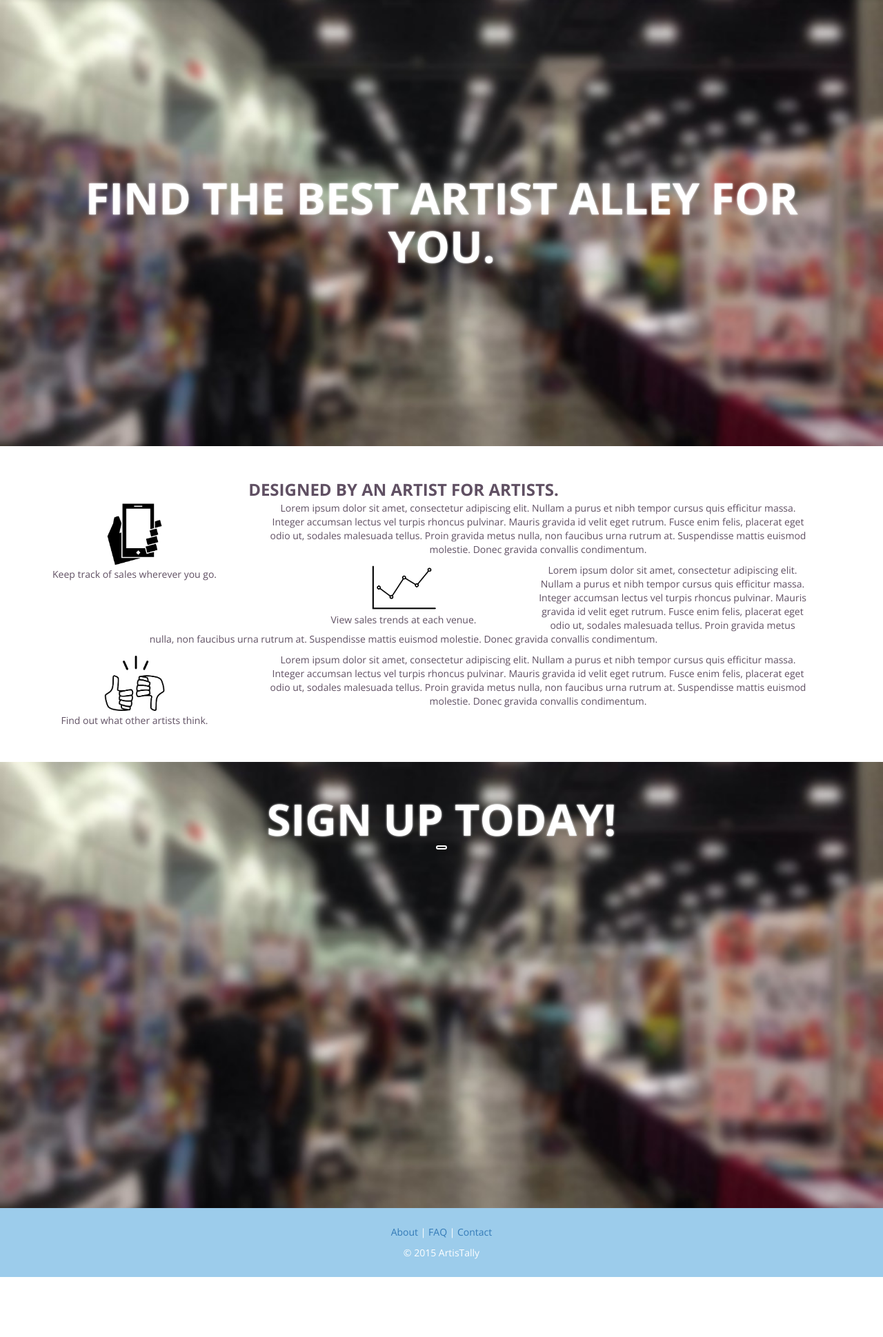
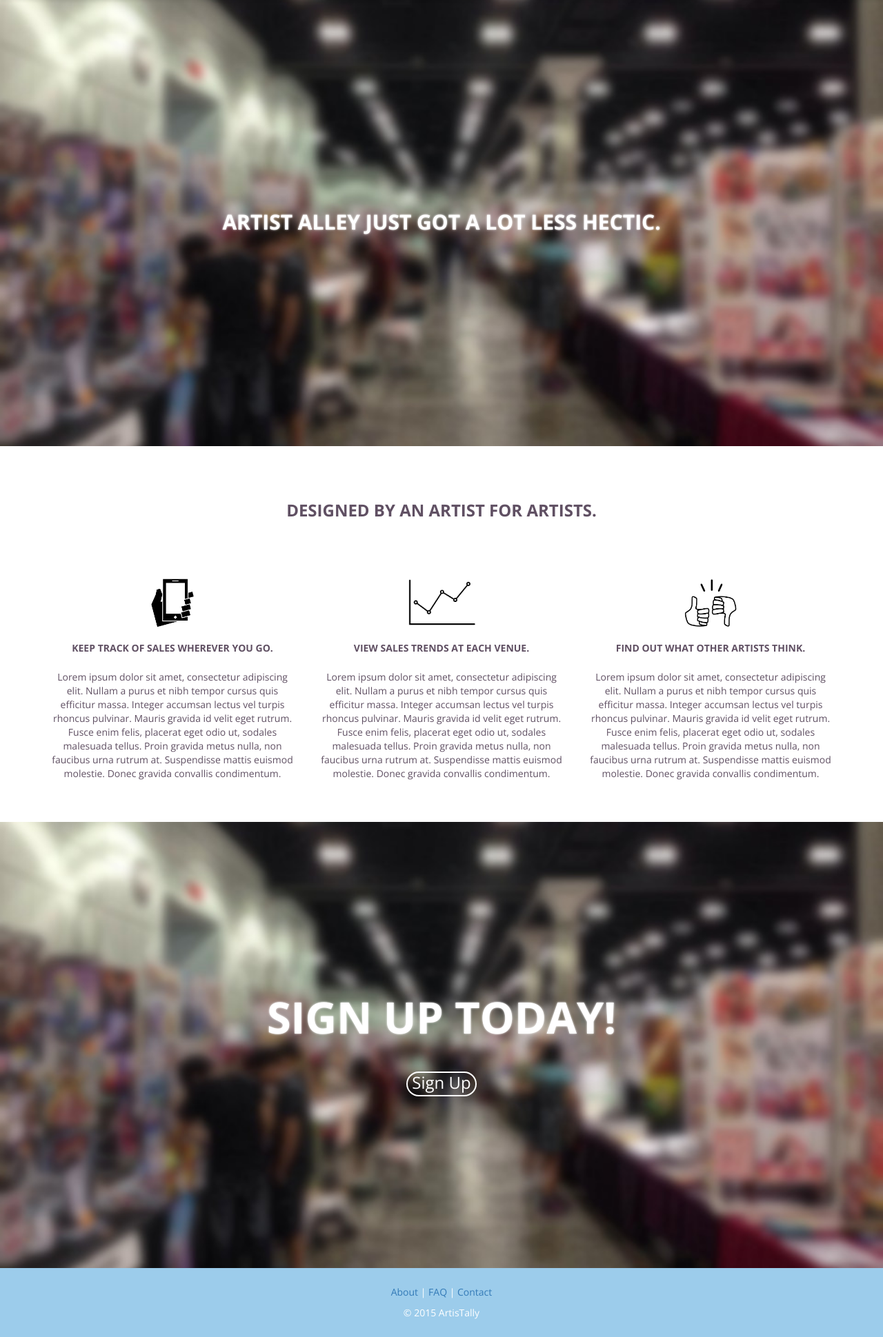
Before and after one commit to zhixu/artistally, a Django app: page / in a window 1280 px wide. Shown: the part 53-1992 px from the top of the page at 69% size. Before the commit the page ends 1905 px from the top, so only its background shows below. Run offline with Django 3.2, Linux system fonts and the light colour scheme; some libraries are stand-ins or nearby versions.

Commit message:
added a template includes folder and fixed up the splash page

```diff
--- a/aa_app/static/default.css
+++ b/aa_app/static/default.css
@@ -16,6 +16,11 @@ h1, h2, h3, h4, h5, h6 {
     margin-bottom: 4px;
     text-transform: uppercase;
     font-weight: 700;
+}
+
+h3.lowercase {
+    text-transform: none;
+    font-weight: 500;
 }
 
 footer {
@@ -100,7 +105,8 @@ textarea#reviewField {
 }
 
 .splash-icon {
-    width: 100px;
+    height: 75px;
+    margin: 20px 0px;
 }
 
 .user-icon {
--- a/aa_app/templates/helper.html
+++ b/aa_app/templates/helper.html
@@ -73,7 +73,7 @@
                             <li class="dropdown">
                                 <a href="#" class="dropdown-toggle img-nav-item" data-toggle="dropdown" role="button" aria-haspopup="true" aria-expanded="false"><img src="/static/images/icon-default.png" class="user-icon"/><span class="caret"></span></a>
                                 <ul class="dropdown-menu">
-                                    {% include "links.html" %}
+                                    {% include "includes/links.html" %}
                                     <li><a href="/user/{{currUser}}">Edit Profile</a></li>
                                     <li role="separator" class="divider"></li>
                                     <li><a href="#" onclick="logout()">Logout</a></li>
--- /dev/null
+++ b/aa_app/templates/includes/links.html
@@ -0,0 +1,4 @@
+<li><a href="/">My Dashboard</a></li>
+<li><a href="/inventory">My Inventory</a></li>
+<li><a href="/myconventions">My Conventions</a></li>
+<li><a href="/myreviews">My Reviews</a></li>
--- a/aa_app/templates/links.html
+++ /dev/null
@@ -1,4 +0,0 @@
-<li><a href="/">My Dashboard</a></li>
-<li><a href="/inventory.html">My Inventory</a></li>
-<li><a href="/myconventions.html">My Conventions</a></li>
-<li><a href="/myreviews.html">My Reviews</a></li>
--- a/aa_app/templates/root.html
+++ b/aa_app/templates/root.html
@@ -11,7 +11,7 @@
 <div class="row">
     <div class="col-sm-3 sidebar">
         <div class="fixed">
-            {% include "sidebar.html" %}
+            {% include "includes/sidebar.html" %}
         </div>
     </div>
 
@@ -45,31 +45,47 @@
 <div class="jumbotron">
     <div class="container">
         <div class="containery">
-        <div class="centery">
-            <h1>Find the best artist alley for you.</h1>
-        </div>
+            <div class="centery">
+                <h2>Artist alley just got a lot less hectic.</h2>
+            </div>
         </div>
     </div>
 </div>
-<div class="container centered splash-section-wrapper">
+<div class="container">
+    <div class="splash-section-wrapper centered">
     <h3>Designed by an artist for artists.</h3>
+    <br/>
+    <br/>
+    <br/>
     <div class="row">
-
-        <div class="col-md-4"><img src="/static/images/icon-phone.png" class="splash-icon"/>
-            <br/>Keep track of sales wherever you go.</div>
+        <div class="col-sm-4"><img src="/static/images/icon-phone.png" class="splash-icon"/>
+            <h5>Keep track of sales wherever you go.</h5>
+            <br/>
             <p>Lorem ipsum dolor sit amet, consectetur adipiscing elit. Nullam a purus et nibh tempor cursus quis efficitur massa. Integer accumsan lectus vel turpis rhoncus pulvinar. Mauris gravida id velit eget rutrum. Fusce enim felis, placerat eget odio ut, sodales malesuada tellus. Proin gravida metus nulla, non faucibus urna rutrum at. Suspendisse mattis euismod molestie. Donec gravida convallis condimentum.</p>
-        <div class="col-md-4"><img src="/static/images/icon-graph.png" class="splash-icon"/>
-            </br/>View sales trends at each venue.</div>
+        </div>
+        <div class="col-sm-4"><img src="/static/images/icon-graph.png" class="splash-icon"/>
+            <h5>View sales trends at each venue.</h5>
+            <br/>
             <p>Lorem ipsum dolor sit amet, consectetur adipiscing elit. Nullam a purus et nibh tempor cursus quis efficitur massa. Integer accumsan lectus vel turpis rhoncus pulvinar. Mauris gravida id velit eget rutrum. Fusce enim felis, placerat eget odio ut, sodales malesuada tellus. Proin gravida metus nulla, non faucibus urna rutrum at. Suspendisse mattis euismod molestie. Donec gravida convallis condimentum.</p>
-        <div class="col-md-4"><img src="/static/images/icon-thumbs.png" class="splash-icon"/>
-            </br/>Find out what other artists think.</div>
+        </div>
+        <div class="col-sm-4"><img src="/static/images/icon-thumbs.png" class="splash-icon"/>
+            <h5>Find out what other artists think.</h5>
+            <br/>
             <p>Lorem ipsum dolor sit amet, consectetur adipiscing elit. Nullam a purus et nibh tempor cursus quis efficitur massa. Integer accumsan lectus vel turpis rhoncus pulvinar. Mauris gravida id velit eget rutrum. Fusce enim felis, placerat eget odio ut, sodales malesuada tellus. Proin gravida metus nulla, non faucibus urna rutrum at. Suspendisse mattis euismod molestie. Donec gravida convallis condimentum.</p>
+        </div>
+    </div>
     </div>
 </div>
 <div class="jumbotron">
-    <div class="container centered">
-        <h1>Sign up today!</h1>
-        <button class="btn-custom-white"></button>
+    <div class="container">
+        <div class="containery">
+            <div class="centery">
+                <h1>Sign up today!</h1>
+                <br/>
+                <br/>
+                <button class="btn-custom-white" ><h3 class="lowercase">Sign Up</h3></button>
+            </div>
+        </div>
     </div>
 </div>
 
```
Also changed, not shown: aa_app/templates/includes/sidebar.html (renamed from aa_app/templates/sidebar.html).
